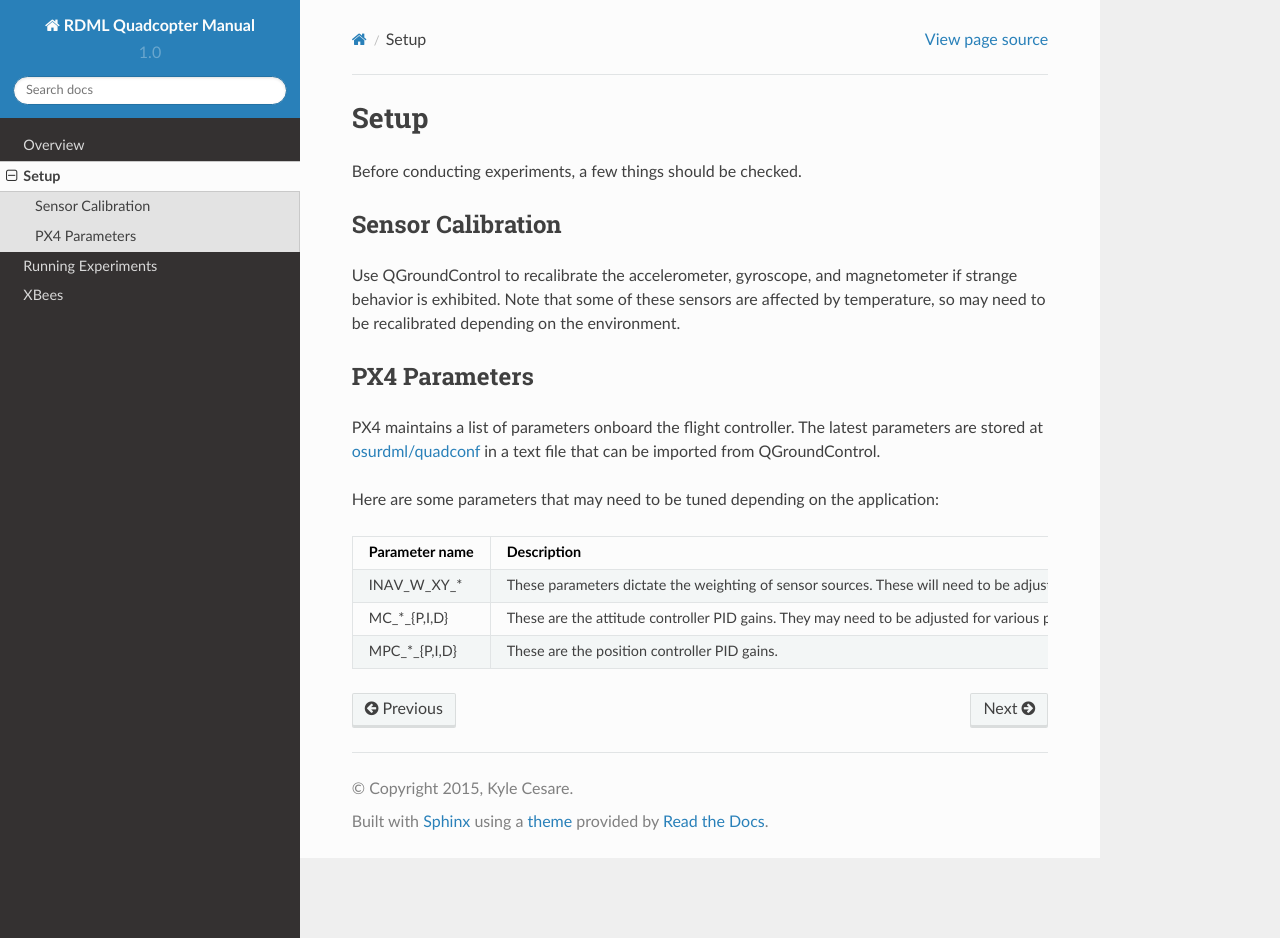
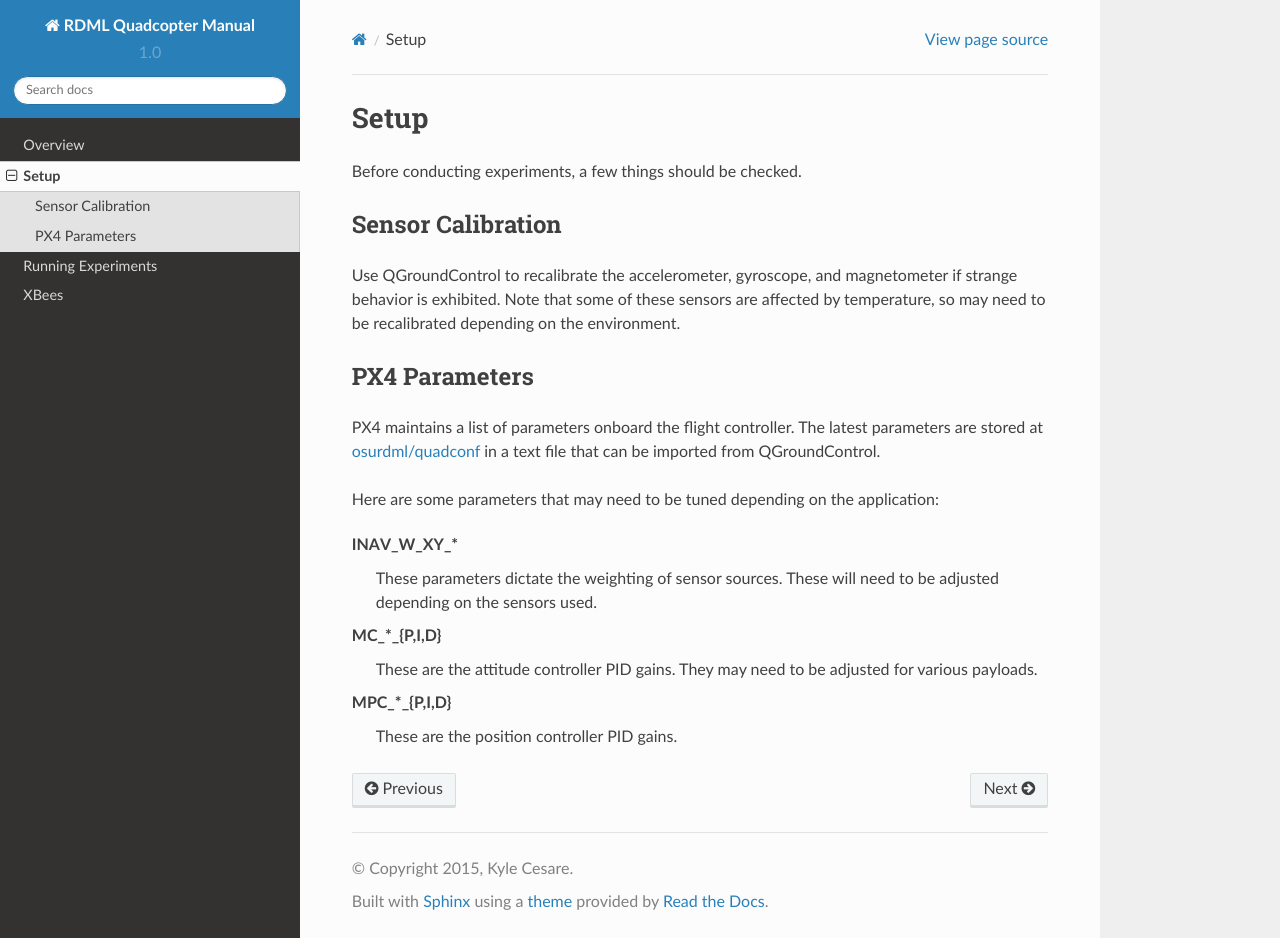
Before and after one commit to osurdml/quad_guide, a Sphinx documentation site: the page built from source/setup.rst, in a window 1280 px wide and 938 px high. Built offline with Sphinx 7.4.7 and the Read the Docs theme 2.0.0, drawn with Linux system fonts in a browser that asks for light colours.

Commit message:
Replace table with dl.

```diff
--- a/source/setup.rst
+++ b/source/setup.rst
@@ -19,22 +19,15 @@ from QGroundControl.
 
 Here are some parameters that may need to be tuned depending on the application:
 
-+------------------+-----------------------------------------------------------+
-| Parameter name   | Description                                               |
-+==================+===========================================================+
-| INAV_W_XY_*      | These parameters dictate the weighting of sensor sources. |
-|                  | These will need to be adjusted depending on the sensors   |
-|                  | used.                                                     |
-+------------------+-----------------------------------------------------------+
-| MC_*_{P,I,D}     | These are the attitude controller PID gains. They may     |
-|                  | need to be adjusted for various payloads.                 |
-+------------------+-----------------------------------------------------------+
-| MPC_*_{P,I,D}    | These are the position controller PID gains.              |
-|                  |                                                           |
-|                  |                                                           |
-|                  |                                                           |
-|                  |                                                           |
-|                  |                                                           |
-+------------------+-----------------------------------------------------------+
+INAV_W_XY_*
+   These parameters dictate the weighting of sensor sources. These will need to
+   be adjusted depending on the sensors used.
+
+MC_*_{P,I,D}
+   These are the attitude controller PID gains. They may need to be adjusted for
+   various payloads.
+
+MPC_*_{P,I,D}
+   These are the position controller PID gains.
 
 .. _`osurdml/quadconf`: https://github.com/osurdml/quadconf
```
